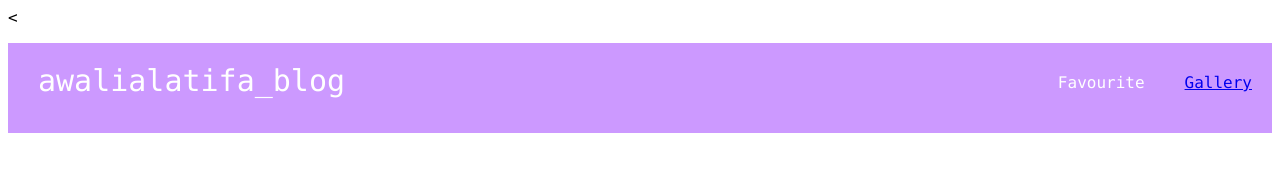
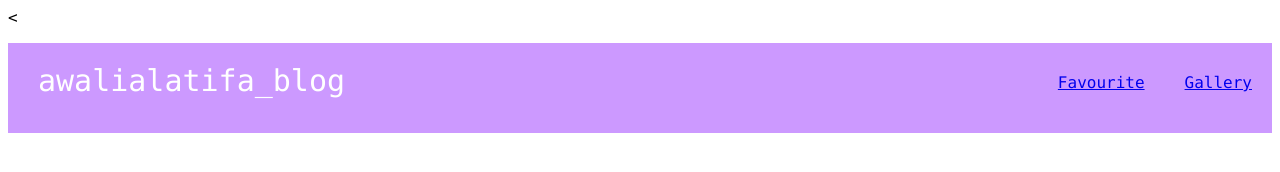
Before and after one commit to AwaliaLatifa24/Favourite, a plain HTML site: page index.html in a window 1280 px wide. Shown: the top 172 px of the page. Drawn offline with Linux system fonts and the light colour scheme.

Commit message:
Update index.html

```diff
--- a/index.html
+++ b/index.html
@@ -11,7 +11,7 @@
     <div class="header-list">
       <ul>
         <li><a href="https://awalialatifa24.github.io/Gallery/">Gallery</a></li>
-        <li><a href="https://awalialatifa24.github.io/Favourite/"></a>Favourite</li>
+        <li><a href="https://awalialatifa24.github.io/Favourite/">Favourite</a></li>
        </ul>
      </div>
    </div>
```
